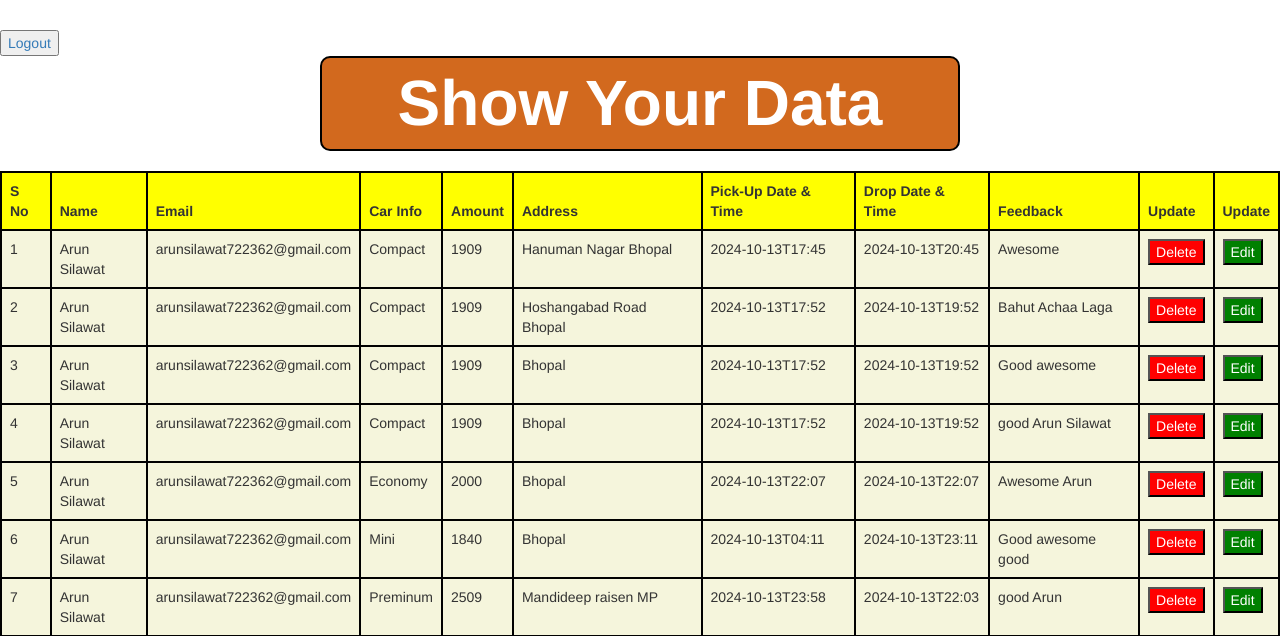
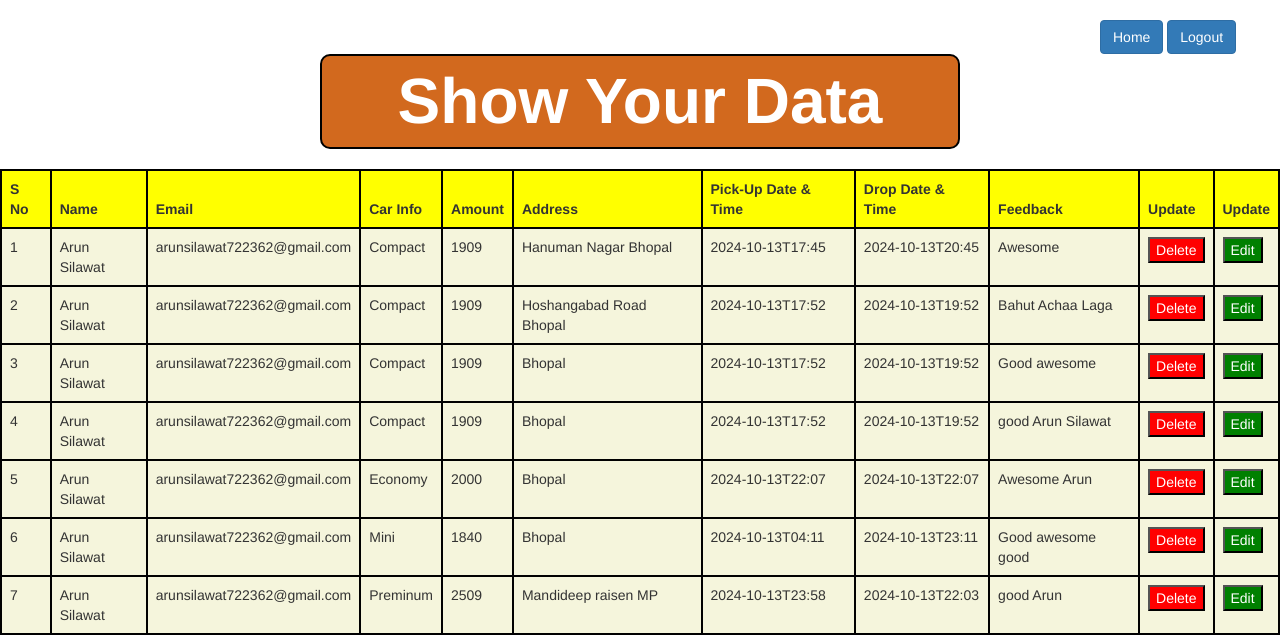
Before and after one commit to Arunsilawat/Find-Rental-Cars-Django-CRUD-, a Django app: page /edit/5 in a window 1280 px wide. Shown: the top 636 px of the page. Run offline with Django 5.2, Linux system fonts and the light colour scheme; data comes from the database, SQL or seed files in the repository; both versions use the stored data as it was after the commit; some libraries are stand-ins or nearby versions.

Commit message:
Button update

```diff
--- a/project/app/templates/datadisplay.html
+++ b/project/app/templates/datadisplay.html
@@ -32,13 +32,21 @@
             width: 40%;
             margin: auto;
         }
+        #bt{
+            margin-left: 1100px;
+            margin-top: 20px;
+        }
     </style>
 </head>
 
 <body>
-    <a href="{% url 'home' %}"><button style="margin-top: 30px;">Logout</button></a>
+    <div id="bt">
+        <a href="{% url 'select' em=data.0.email %}"><button  type="button" class="btn btn-primary">Home</button></a>
+        <a href="{% url 'home' %}"><button  type="button"  class="btn btn-primary">Logout</button></a>
+    </div>
+
      <div style="font-size:5vw;" id="show">Show Your Data</div><br>
-    <table class="table" style="border: 2px solid black;width: 100%;" >
+     <table class="table" style="border: 2px solid black;width: 100%;" >
         <thead style="background-color: yellow">
             <tr>
                 <th style="border: 2px solid black;">S No</th>
```
Also changed, not shown: project/db.sqlite3.
